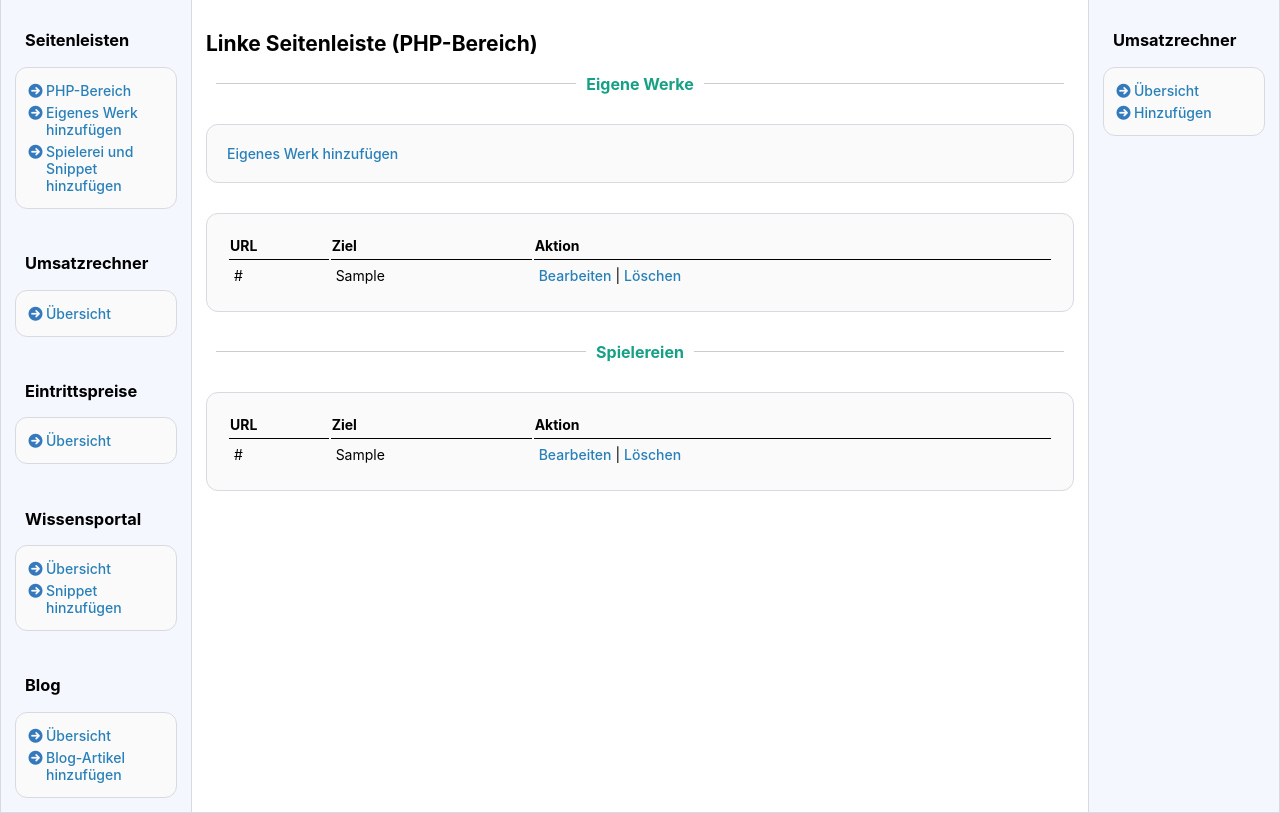
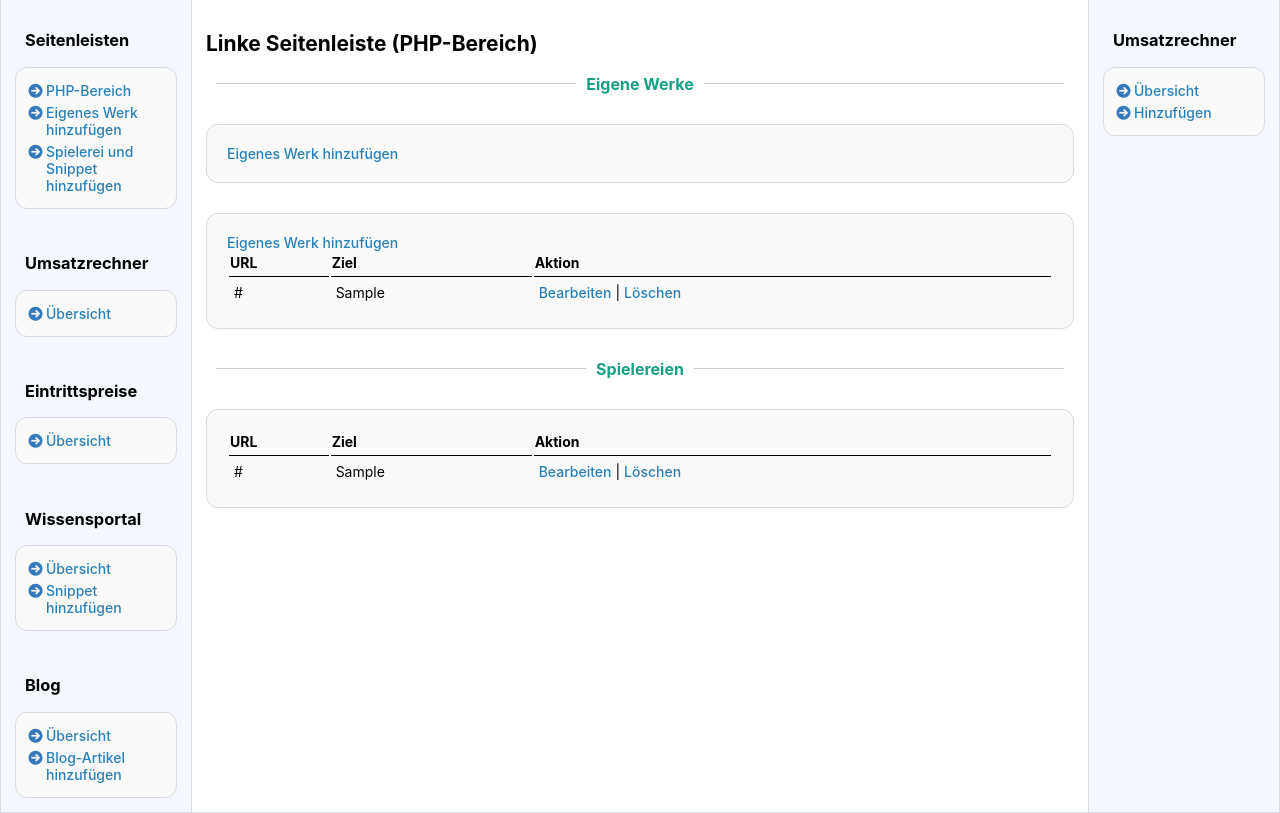
Before and after one commit to sven-berger/codevoyage, a PHP site: page /acp/sidebar/left/php/index.php in a window 1280 px wide. Shown: the part 143-956 px from the top of the page. Run offline with PHP 8.4, Linux system fonts and the light colour scheme; tables that the repository leaves empty or names only in its code hold one stand-in row (values such as "Sample post"); data that the repository does not hold is empty; some libraries are stand-ins or nearby versions.

Commit message:
Update index.php

```diff
--- a/acp/sidebar/left/php/index.php
+++ b/acp/sidebar/left/php/index.php
@@ -14,6 +14,7 @@
     <div class="sectionContent">
         <?php try { ?>
             <?php if (!empty($eigene_werke_liste)) : ?>
+                <p><a href="https://codevoyage.de/acp/sidebar/left/php/eigene-werke/add.php">Eigenes Werk hinzufügen</a></p>
                 <table>
                     <tr>
                         <th>URL</th>
```
